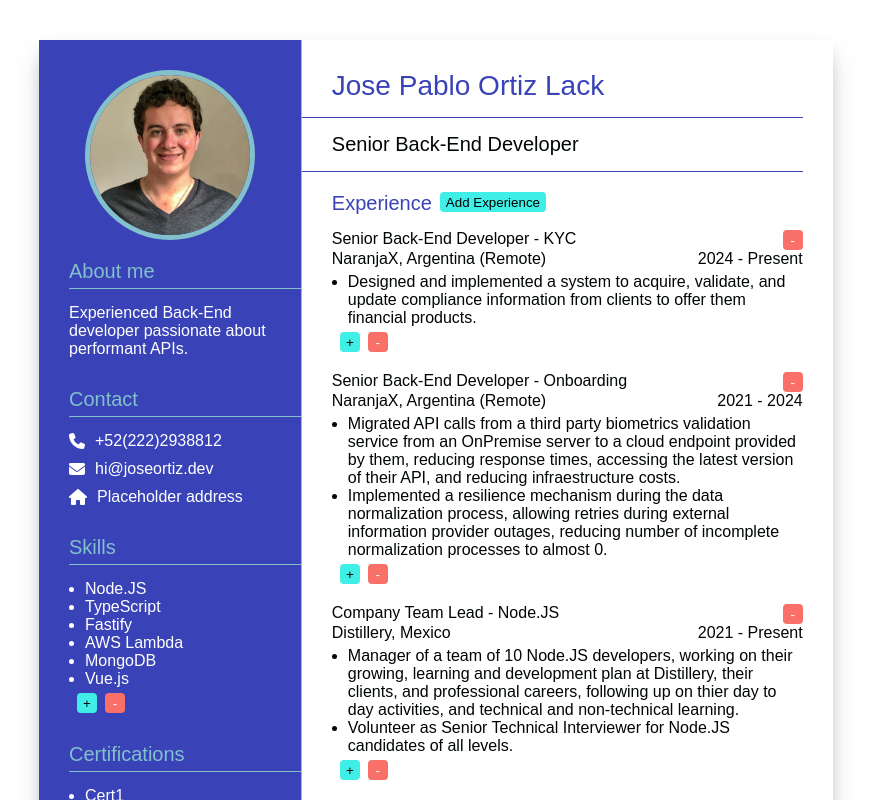
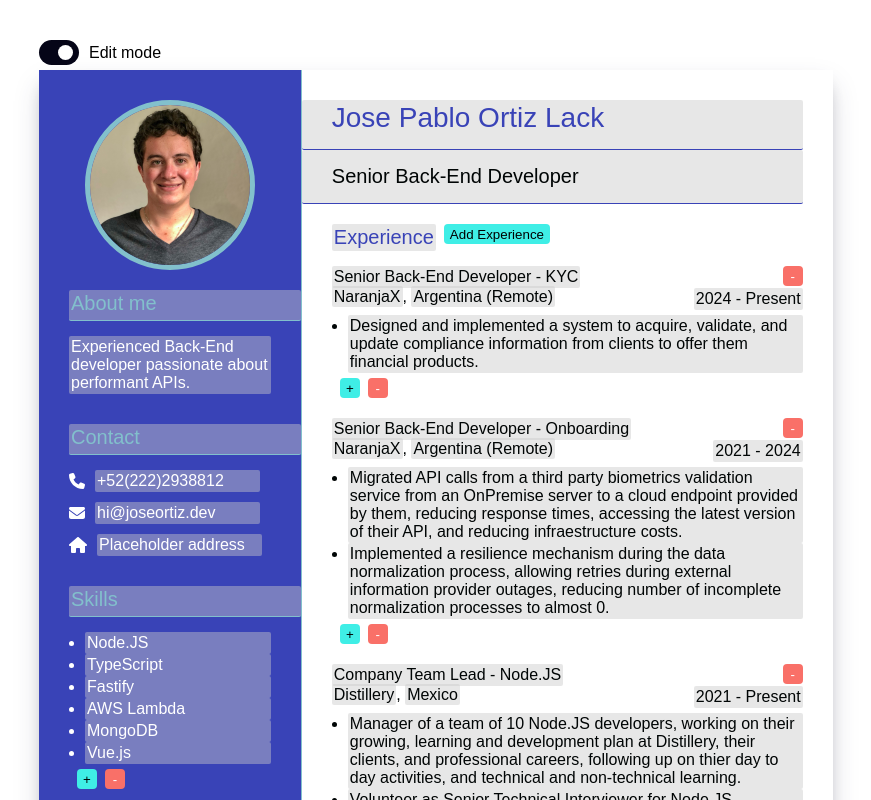
Before and after one commit to sudopriestmx/resume-builder, a Vue app: page / in a window 1280 px wide. Shown: the top 800 px of the page, without its empty margins (1-872 px from the left). Built offline with nearby package versions, Linux system fonts and the light colour scheme.

Commit message:
Added edit mode toggle and implemented it's functionality

```diff
--- a/src/App.vue
+++ b/src/App.vue
@@ -1,25 +1,38 @@
 <template>
   <main class="container">
-    <div id="resume" class="d-flex">
+    <EditToggle @edit-mode-toggled="toggleEditMode" />
+    <div id="resume" class="d-flex" :class="{ 'edit-off': !editing }">
       <div class="left-col">
         <ResumeSection>
           <img :src="imageUrl" alt="profile picture" class="profile-pic" />
-          <SectionHeadline :headline="headlines[0]" @headline-edited="updateHeadline($event, 0)" />
-          <div contenteditable="true" @blur="updateProperty($event, 'introText')">
+          <SectionHeadline
+            :headline="headlines[0]"
+            @headline-edited="updateHeadline($event, 0)"
+            :editing="editing"
+          />
+          <div :contenteditable="editing" @blur="updateProperty($event, 'introText')">
             {{ introText }}
           </div>
         </ResumeSection>
         <ResumeSection>
-          <SectionHeadline :headline="headlines[1]" @headline-edited="updateHeadline($event, 1)" />
-          <ContactData :contact="contact" @edit="updateNestedProperty" />
+          <SectionHeadline
+            :headline="headlines[1]"
+            @headline-edited="updateHeadline($event, 1)"
+            :editing="editing"
+          />
+          <ContactData :contact="contact" @edit="updateNestedProperty" :editing="editing" />
         </ResumeSection>
         <ResumeSection>
-          <SectionHeadline :headline="headlines[2]" @headline-edited="updateHeadline($event, 2)" />
+          <SectionHeadline
+            :headline="headlines[2]"
+            @headline-edited="updateHeadline($event, 2)"
+            :editing="editing"
+          />
           <ul>
             <li
               v-for="(skill, index) in skills"
               :key="index"
-              contenteditable="true"
+              :contenteditable="editing"
               @blur="updateNestedProperty($event, 'skills', index)"
             >
               {{ skill }}
@@ -32,12 +45,16 @@
           />
         </ResumeSection>
         <ResumeSection>
-          <SectionHeadline :headline="headlines[3]" @headline-edited="updateHeadline($event, 3)" />
+          <SectionHeadline
+            :headline="headlines[3]"
+            @headline-edited="updateHeadline($event, 3)"
+            :editing="editing"
+          />
           <ul>
             <li
               v-for="(certification, index) in certifications"
               :key="index"
-              contenteditable="true"
+              :contenteditable="editing"
               @blur="updateNestedProperty($event, 'certifications', index)"
             >
               {{ certification }}
@@ -51,10 +68,18 @@
         </ResumeSection>
       </div>
       <div class="right-col">
-        <div class="personal-name" contenteditable="true" @blur="updateProperty($event, 'name')">
+        <div
+          class="personal-name"
+          :contenteditable="editing"
+          @blur="updateProperty($event, 'name')"
+        >
           {{ name }}
         </div>
-        <div class="personal-title" contenteditable="true" @blur="updateProperty($event, 'title')">
+        <div
+          class="personal-title"
+          :contenteditable="editing"
+          @blur="updateProperty($event, 'title')"
+        >
           {{ title }}
         </div>
         <ResumeSection>
@@ -62,6 +87,7 @@
             <SectionHeadline
               :headline="headlines[4]"
               @headline-edited="updateHeadline($event, 4)"
+              :editing="editing"
             />
             <EditButtons
               :show-remove-btn="false"
@@ -71,21 +97,24 @@
           </div>
           <div v-for="(item, index) in experience" :key="index" class="inner-section">
             <div class="d-flex justify-content-between">
-              <div contenteditable="true" @blur="updateExperience($event, 'title', index)">
+              <div :contenteditable="editing" @blur="updateExperience($event, 'title', index)">
                 {{ item.title }}
               </div>
               <EditButtons @remove-click="removeExperience(index)" :show-add-btn="false" />
             </div>
             <div class="d-flex justify-content-between">
               <div>
-                <span contenteditable="true" @blur="updateExperience($event, 'company', index)">
+                <span :contenteditable="editing" @blur="updateExperience($event, 'company', index)">
                   {{ item.company }} </span
                 >,
-                <span contenteditable="true" @blur="updateExperience($event, 'location', index)">
+                <span
+                  :contenteditable="editing"
+                  @blur="updateExperience($event, 'location', index)"
+                >
                   {{ item.location }}
                 </span>
               </div>
-              <div contenteditable="true" @blur="updateExperience($event, 'date', index)">
+              <div :contenteditable="editing" @blur="updateExperience($event, 'date', index)">
                 {{ item.date }}
               </div>
             </div>
@@ -93,7 +122,7 @@
               <li
                 v-for="(desc, innerIndex) in item.description"
                 :key="innerIndex"
-                contenteditable="true"
+                :contenteditable="editing"
                 @blur="updateExperienceDescription($event, index, innerIndex)"
               >
                 {{ desc }}
@@ -111,6 +140,7 @@
             <SectionHeadline
               :headline="headlines[5]"
               @headline-edited="updateHeadline($event, 5)"
+              :editing="editing"
             />
             <EditButtons
               :show-remove-btn="false"
@@ -120,21 +150,24 @@
           </div>
           <div v-for="(item, index) in education" :key="index" class="inner-section">
             <div class="d-flex justify-content-between">
-              <div contenteditable="true" @blur="updateEducation($event, 'title', index)">
+              <div :contenteditable="editing" @blur="updateEducation($event, 'title', index)">
                 {{ item.title }}
               </div>
               <EditButtons @remove-click="removeEducation(index)" :show-add-btn="false" />
             </div>
             <div class="d-flex justify-content-between">
               <div>
-                <span contenteditable="true" @blur="updateEducation($event, 'university', index)">
+                <span
+                  :contenteditable="editing"
+                  @blur="updateEducation($event, 'university', index)"
+                >
                   {{ item.university }} </span
                 >,
-                <span contenteditable="true" @blur="updateEducation($event, 'location', index)">
+                <span :contenteditable="editing" @blur="updateEducation($event, 'location', index)">
                   {{ item.location }}
                 </span>
               </div>
-              <div contenteditable="true" @blur="updateEducation($event, 'date', index)">
+              <div :contenteditable="editing" @blur="updateEducation($event, 'date', index)">
                 {{ item.date }}
               </div>
             </div>
@@ -142,7 +175,7 @@
               <li
                 v-for="(desc, innerIndex) in item.description"
                 :key="innerIndex"
-                contenteditable="true"
+                :contenteditable="editing"
                 @blur="updateEducationDescription($event, index, innerIndex)"
               >
                 {{ desc }}
@@ -165,13 +198,14 @@ import ResumeSection from './components/ResumeSection.vue'
 import SectionHeadline from './components/SectionHeadline.vue'
 import ContactData from './components/ContactData.vue'
 import EditButtons from './components/EditButtons.vue'
-
+import EditToggle from './components/EditToggle.vue'
 export default {
   components: {
     ResumeSection,
     SectionHeadline,
     ContactData,
     EditButtons,
+    EditToggle,
   },
   data() {
     return {
@@ -229,6 +263,7 @@ export default {
           ],
         },
       ],
+      editing: true,
     }
   },
   methods: {
@@ -276,6 +311,9 @@ export default {
     },
     removeEducation(index) {
       this.education.splice(index, 1)
+    },
+    toggleEditMode(isChecked) {
+      this.editing = isChecked
     },
   },
 }
--- a/src/assets/main.css
+++ b/src/assets/main.css
@@ -6,6 +6,8 @@
   --highlight-color-right: #3943b7;
   --background-color-right: #ffffff;
   --text-color-right: #000505;
+
+  --color-black: #050517;
 }
 
 body {
@@ -23,3 +25,8 @@ body {
 .justify-content-between {
   justify-content: space-between;
 }
+[contenteditable='true'] {
+  border-radius: 2px;
+  background-color: #cacaca71;
+  padding: 2px;
+}
--- a/src/components/ContactData.vue
+++ b/src/components/ContactData.vue
@@ -2,19 +2,19 @@
   <ul class="contact">
     <li>
       <font-awesome-icon icon="fa-solid fa-phone" />
-      <span contenteditable="true" @blur="$emit('edit', $event, 'contact', 'phone')">
+      <span :contenteditable="editing" @blur="$emit('edit', $event, 'contact', 'phone')">
         {{ contact.phone }}
       </span>
     </li>
     <li>
       <font-awesome-icon icon="fa-solid fa-envelope" />
-      <span contenteditable="true" @blur="$emit('edit', $event, 'contact', 'email')">
+      <span :contenteditable="editing" @blur="$emit('edit', $event, 'contact', 'email')">
         {{ contact.email }}
       </span>
     </li>
     <li>
       <font-awesome-icon icon="fa-solid fa-house" />
-      <span contenteditable="true" @blur="$emit('edit', $event, 'contact', 'address')">
+      <span :contenteditable="editing" @blur="$emit('edit', $event, 'contact', 'address')">
         {{ contact.address }}
       </span>
     </li>
@@ -23,7 +23,15 @@
 
 <script>
 export default {
-  props: ['contact'],
+  props: {
+    contact: {
+      type: String,
+    },
+    editing: {
+      type: Boolean,
+      default: true,
+    },
+  },
 }
 </script>
 
--- a/src/components/EditButtons.vue
+++ b/src/components/EditButtons.vue
@@ -29,6 +29,9 @@ export default {
 </script>
 
 <style scoped>
+.edit-off .edit-btn {
+  display: none;
+}
 .edit-btn {
   min-width: 20px;
   height: 20px;
--- /dev/null
+++ b/src/components/EditToggle.vue
@@ -0,0 +1,92 @@
+<template>
+  <label class="switch-wrapper">
+    <div class="switch">
+      <input type="checkbox" checked @click="onToggle" />
+      <span class="slider"></span>
+    </div>
+    <span>Edit mode</span>
+  </label>
+</template>
+
+<script>
+export default {
+  methods: {
+    onToggle(event) {
+      this.$emit('editModeToggled', event.target.checked)
+    },
+  },
+}
+</script>
+
+<style scoped>
+/* Obtained from: https://www.w3schools.com/howto/howto_css_switch.asp*/
+
+.switch-wrapper {
+  display: inline-flex;
+  align-items: center;
+  margin-bottom: 5px;
+}
+
+/* The switch - the box around the slider */
+.switch {
+  position: relative;
+  display: inline-block;
+  width: 40px;
+  height: 25px;
+  margin-right: 10px;
+}
+
+/* Hide default HTML checkbox */
+.switch input {
+  opacity: 0;
+  width: 0;
+  height: 0;
+}
+
+/* The slider */
+.slider {
+  position: absolute;
+  cursor: pointer;
+  top: 0;
+  left: 0;
+  right: 0;
+  bottom: 0;
+  background-color: #ccc;
+  -webkit-transition: 0.4s;
+  transition: 0.4s;
+}
+
+.slider:before {
+  position: absolute;
+  content: '';
+  height: 15px;
+  width: 15px;
+  left: 6px;
+  bottom: 5px;
+  background-color: white;
+  -webkit-transition: 0.4s;
+  transition: 0.4s;
+}
+
+input:checked + .slider {
+  background-color: var(--color-black);
+}
+
+input:focus + .slider {
+  box-shadow: 0 0 2px var(--color-black);
+}
+
+input:checked + .slider:before {
+  -webkit-transform: translateX(13px);
+  -ms-transform: translateX(13px);
+  transform: translateX(13px);
+}
+
+.slider {
+  border-radius: 34px;
+}
+
+.slider:before {
+  border-radius: 50%;
+}
+</style>
--- a/src/components/SectionHeadline.vue
+++ b/src/components/SectionHeadline.vue
@@ -1,12 +1,20 @@
 <template>
-  <h4 class="section-headline" contenteditable="true" @blur="notifyParent">
+  <h4 class="section-headline" :contenteditable="editing" @blur="notifyParent">
     {{ headline }}
   </h4>
 </template>
 
 <script>
 export default {
-  props: ['headline'],
+  props: {
+    headline: {
+      type: String,
+    },
+    editing: {
+      type: Boolean,
+      default: true,
+    },
+  },
   methods: {
     notifyParent(event) {
       this.$emit('headlineEdited', event.target.innerText)
```
Also changed, not shown: 1 other file (tests, documents, lock files or other folders).
